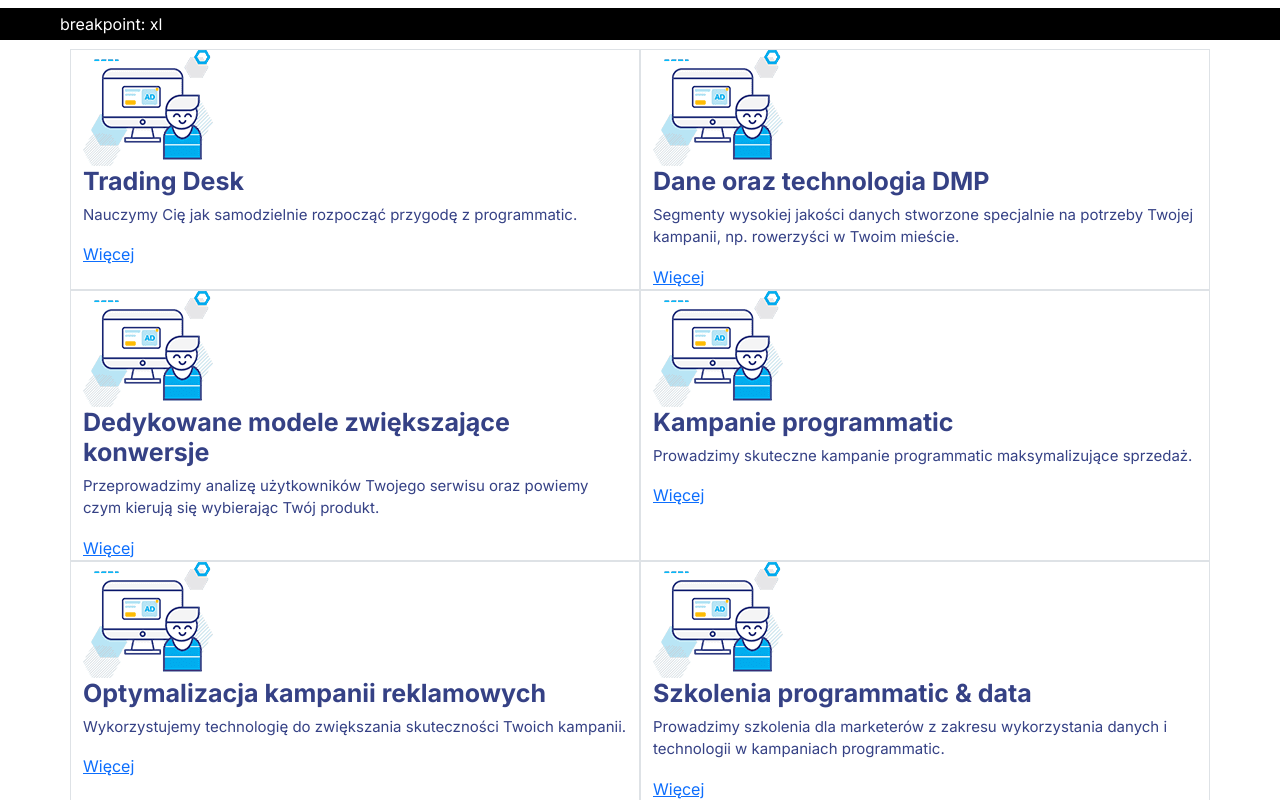
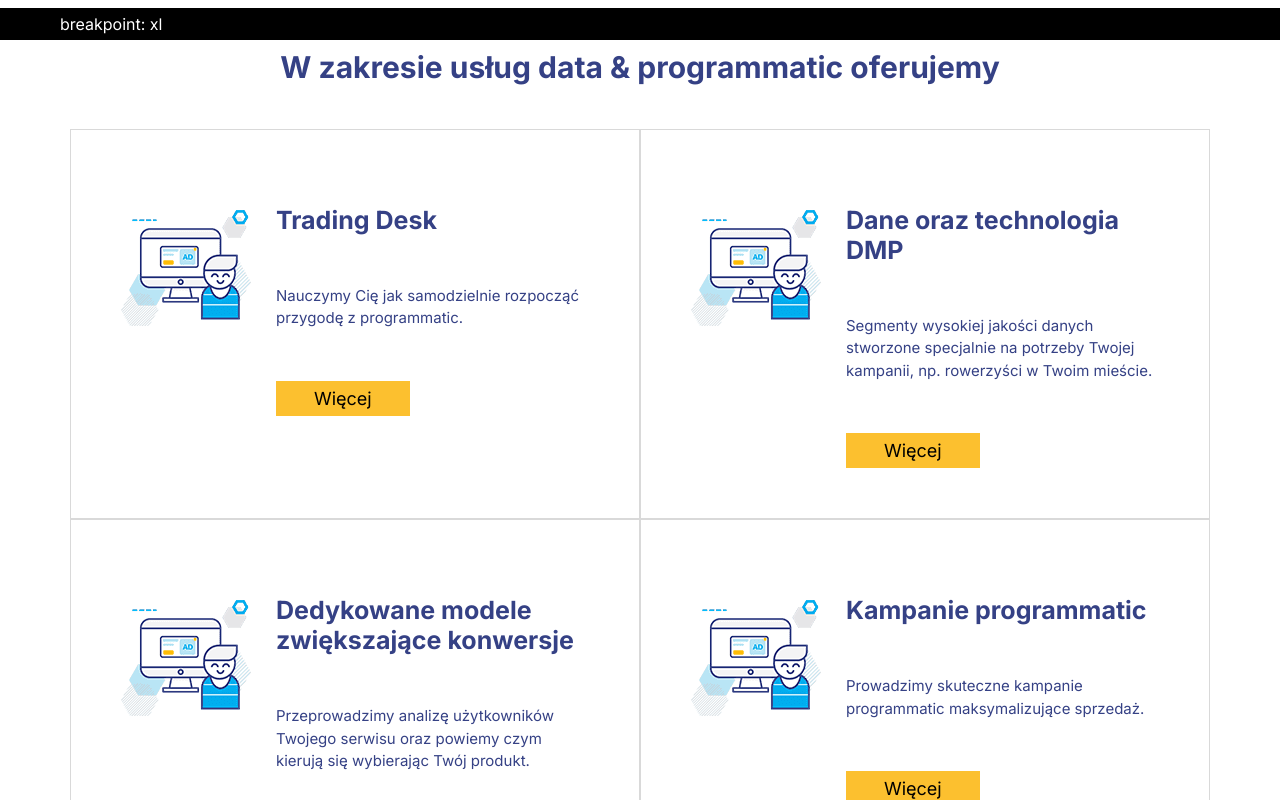
Before and after one commit to jaroslaw-filipiak/oan, a Vue app: page / in a window 1280 px wide. Shown: the part 760-1560 px from the top of the page. Built offline with nearby package versions, Linux system fonts and the light colour scheme.

Commit message:
features.vue styles

```diff
--- a/src/components/Features.vue
+++ b/src/components/Features.vue
@@ -3,20 +3,25 @@
   <div class="container-fluid">
     <div class="container">
       <div class="row">
+        <div class="col text-center">
+          <h3>W zakresie usług data & programmatic oferujemy</h3>
+        </div>
+      </div>
+      <div class="row">
         <!-- trading desk-->
-        <div class="col-6 border home-feauters--item">
+        <div class="col-6 home-feauters--item">
             <div>
               <img src="@/assets/img/trading-desk-icon.png" alt="">
             </div>
             <div>
               <h4>Trading Desk</h4>
               <p>Nauczymy Cię jak samodzielnie rozpocząć przygodę z programmatic.</p>
-              <a href="#">Więcej</a>
+              <a class="oan-btn" href="#">Więcej</a>
             </div>
         </div>
 
         <!-- Dane oraz technologia DMP-->
-        <div class="col-6 border home-feauters--item">
+        <div class="col-6 home-feauters--item">
           <div>
             <img src="@/assets/img/trading-desk-icon.png" alt="">
           </div>
@@ -24,12 +29,12 @@
             <h4>Dane oraz technologia DMP</h4>
             <p>Segmenty wysokiej jakości danych stworzone specjalnie na potrzeby Twojej kampanii, np. rowerzyści w Twoim mieście.
             </p>
-            <a href="#">Więcej</a>
+            <a class="oan-btn" href="#">Więcej</a>
           </div>
         </div>
 
         <!-- Dedykowane modele zwiększające konwersje-->
-        <div class="col-6 border home-feauters--item">
+        <div class="col-6 home-feauters--item">
           <div>
             <img src="@/assets/img/trading-desk-icon.png" alt="">
           </div>
@@ -38,13 +43,12 @@
             </h4>
             <p>Przeprowadzimy analizę użytkowników Twojego serwisu oraz powiemy czym kierują się wybierając Twój produkt.
             </p>
-            <a href="#">Więcej</a>
+            <a class="oan-btn" href="#">Więcej</a>
           </div>
         </div>
 
-        <!-- Kampanie programmatic
--->
-        <div class="col-6 border home-feauters--item">
+        <!-- Kampanie programmatic -->
+        <div class="col-6 home-feauters--item">
           <div>
             <img src="@/assets/img/trading-desk-icon.png" alt="">
           </div>
@@ -52,12 +56,12 @@
             <h4>Kampanie programmatic
             </h4>
             <p>Prowadzimy skuteczne kampanie programmatic maksymalizujące sprzedaż.</p>
-            <a href="#">Więcej</a>
+            <a class="oan-btn" href="#">Więcej</a>
           </div>
         </div>
 
         <!-- Optymalizacja kampanii reklamowych-->
-        <div class="col-6 border home-feauters--item">
+        <div class="col-6 home-feauters--item">
           <div>
             <img src="@/assets/img/trading-desk-icon.png" alt="">
           </div>
@@ -65,19 +69,19 @@
             <h4>Optymalizacja kampanii reklamowych
             </h4>
             <p>Wykorzystujemy technologię do zwiększania skuteczności Twoich kampanii.</p>
-            <a href="#">Więcej</a>
+            <a class="oan-btn" href="#">Więcej</a>
           </div>
         </div>
 
         <!-- Szkolenia programmatic & data-->
-        <div class="col-6 border home-feauters--item">
+        <div class="col-6 home-feauters--item">
           <div>
             <img src="@/assets/img/trading-desk-icon.png" alt="">
           </div>
           <div>
             <h4>Szkolenia programmatic & data</h4>
             <p>Prowadzimy szkolenia dla marketerów z zakresu wykorzystania danych i technologii w kampaniach programmatic.</p>
-            <a href="#">Więcej</a>
+            <a class="oan-btn" href="#">Więcej</a>
           </div>
         </div>
 
@@ -93,6 +97,59 @@ export default {
 };
 </script>
 
-<style scoped>
+<style  lang="scss" scoped>
+@import "@/assets/scss/utils/_variables";
+@import "@/assets/scss/utils/_rwd";
 
+.home-feauters {
+  &--item {
+    display: flex;
+    flex-direction: column;
+    align-items: center;
+    justify-content: flex-start;
+    padding: 50px;
+    border: 1px solid $gray;
+
+    @include max-lg {
+      width: 100%;
+      text-align: center;
+    }
+
+    @include xl {
+      flex-direction: row;
+      align-items: flex-start;
+    }
+
+    h4 {
+      margin-bottom: 25px !important;
+      margin-top: 25px !important;
+      @include lg {
+        margin-bottom: 50px !important;
+      }
+    }
+
+    .oan-btn {
+      display: inline-block;
+      margin-top: 25px !important;
+      @include lg {
+        margin-top: 35px !important;
+      }
+    }
+
+    img {
+      @include max-lg {
+        transform: scale(.7);
+      }
+      @include xl {
+        padding-right: 25px;
+        padding-top: 30px;
+      }
+
+    }
+  }
+}
+
+h3 {
+  margin-bottom: 44px;
+}
 </style>
```
Also changed, not shown: .eslintrc.js.
